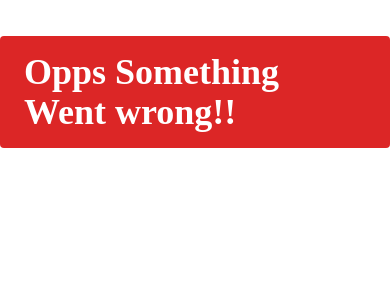
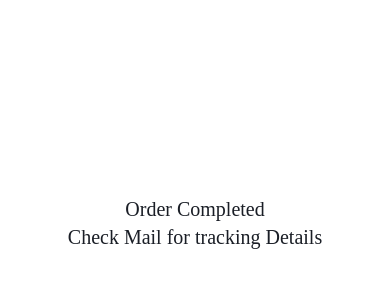
Before and after one commit to favouridoko1/hng-task2-frontend, a React (Vite) app: page /completed in a window 390 px wide. Shown: the top 300 px of the page. Built offline with nearby package versions, Linux system fonts and the light colour scheme.

Commit message:
Commiting changes

```diff
--- a/src/App.jsx
+++ b/src/App.jsx
@@ -5,6 +5,7 @@ import Cart from "./Components/CartPage/Cart";
 import Product from "./Components/Product/Product";
 import Checkout from "./Components/CheckoutPage/Checkout";
 import Error from "./Components/Error/Error";
+import Completed from "./Components/Completed/Completed";
 const App = () => {
   return (
     <div className="app">
@@ -12,6 +13,7 @@ const App = () => {
         <Route path="/" element={ <Product />} />
         <Route path="/cart" element={<Cart />} />
         <Route path="/checkout" element={<Checkout />} />
+        <Route path="/completed" element={<Completed />} />
         <Route path='*' element={<Error />} />
 
       </Routes>
--- a/src/Components/CheckoutPage/Checkout.jsx
+++ b/src/Components/CheckoutPage/Checkout.jsx
@@ -1,6 +1,6 @@
 import Navbar from "../Navbar/Navbar";
 import { getImageUrl } from "../../utils/utils";
-import { useNavigate, Link } from "react-router-dom";
+import { useNavigate} from "react-router-dom";
 
 const Checkout = () => {
   const navigate = useNavigate();
@@ -62,7 +62,7 @@ const Checkout = () => {
 
         <div className="my-2  text-white">
           <button
-            onClick={() => navigate("/checkout")}
+            onClick={() => navigate('/Completed')}
             className="bg-fontColor px-32 py-3 text-nowrap rounded-3xl borders mb-2 checkoutBtn"
           >
             Place Order
--- /dev/null
+++ b/src/Components/Completed/Completed.jsx
@@ -0,0 +1,12 @@
+import './completed.css'
+
+const Completed = () => {
+  return (
+    <div className="flex justify-center items-center text-xl text-black flex-col orderCompleted">
+        <h1 className="">Order Completed</h1>
+        <h1>Check Mail for tracking Details</h1>
+    </div>
+  )
+}
+
+export default Completed
--- /dev/null
+++ b/src/Components/Completed/completed.css
@@ -0,0 +1,10 @@
+
+.orderCompleted {
+    margin-top: 10%;
+}
+
+@media screen and (max-width: 862px) {
+    .orderCompleted {
+        margin-top: 50%;
+    }
+}
```
